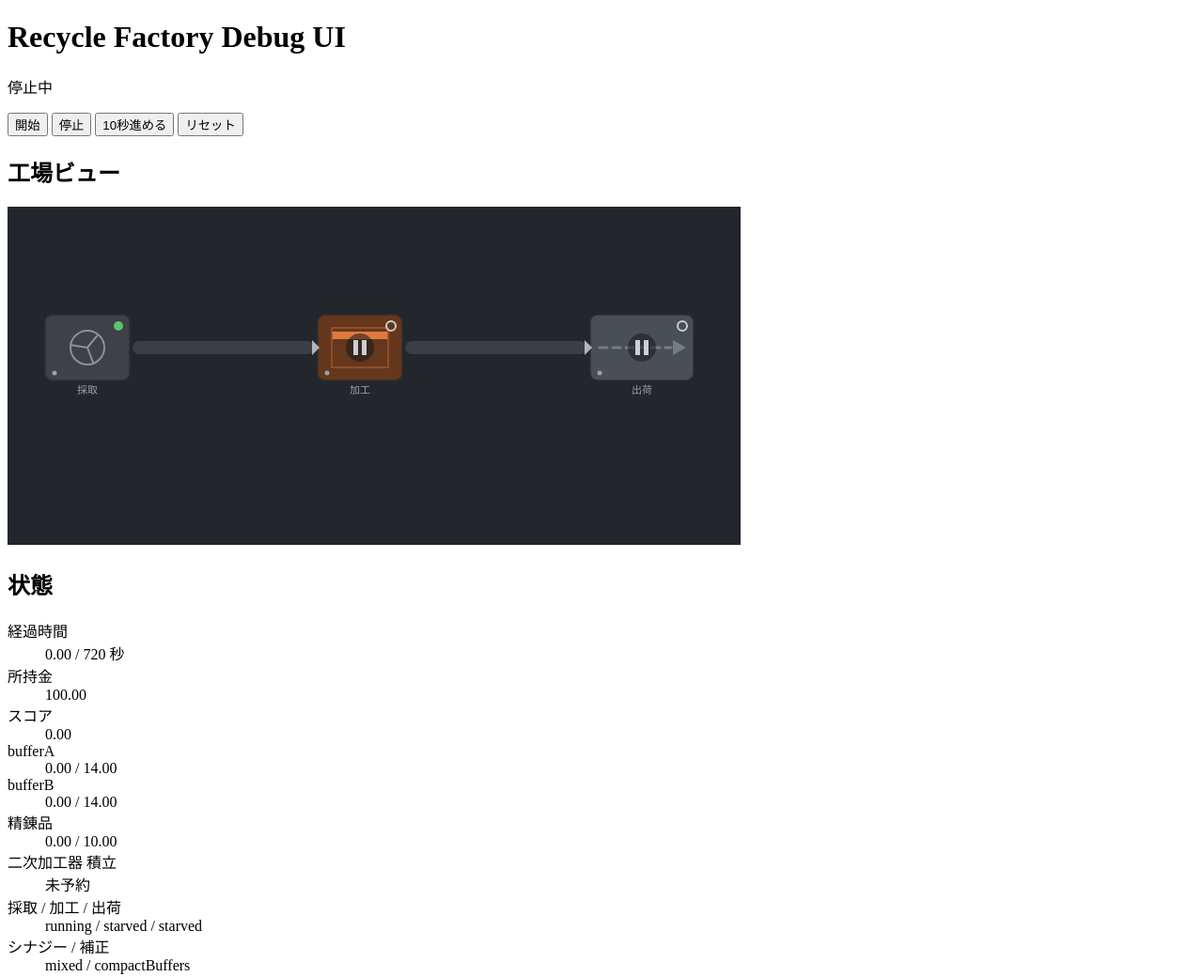
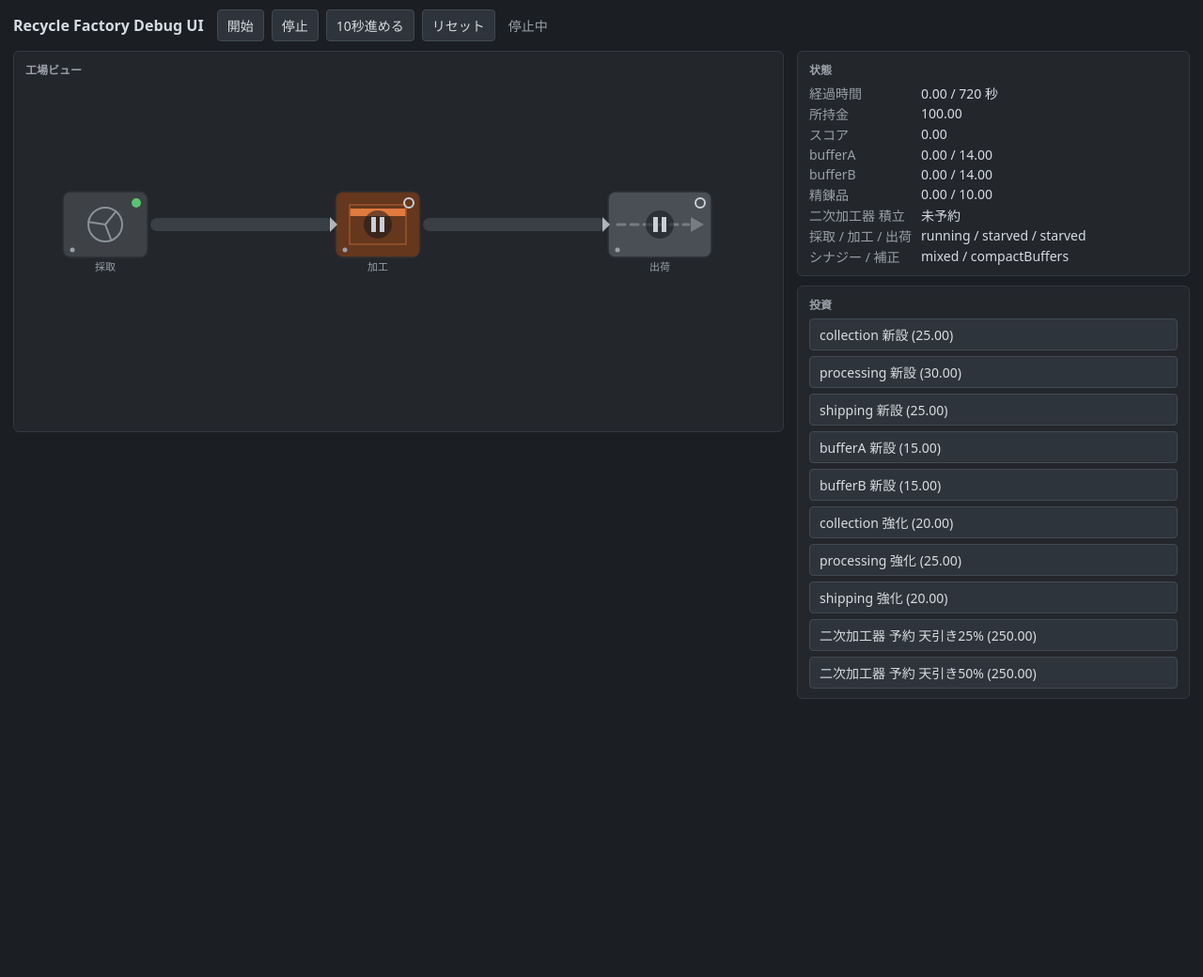
Before and after one commit to tenagazaru0527/recycle-factory, a website: page index.html in a window 1280 px wide. Shown: the top 1040 px of the page at 94% size. After the commit the page ends 800 px from the top, so only its background shows below. Drawn offline with Linux system fonts and the light colour scheme.

Commit message:
#36 Lay out view, status and investments on one screen (#39)
- move the page to a CSS grid: factory canvas on the left, status above the
  investment buttons on the right, so looking then buying stays in one view
- add debug-ui.css (no build step; plain stylesheet linked from index.html)
- investment buttons keep a fixed, state-independent order (no highlighting,
  reordering or colouring by bottleneck)
- narrow windows fall back to a single stacked column

Co-authored-by: Claude Opus 5 <noreply@anthropic.com>

```diff
--- /dev/null
+++ b/debug-ui.css
@@ -0,0 +1,143 @@
+/*
+ * 1画面レイアウト: 工場ビュー・状態・投資をスクロールなしで同時に見せる。
+ *
+ * 投資ボタンの並びはゲーム状態に依存しない固定順とする。律速段に応じた
+ * 強調・並べ替え・色分けは行わない（#35 設計方針2: 「どこが詰まっているか」
+ * までを示し、「どう対処するか」は示さない）。
+ */
+
+* { box-sizing: border-box; }
+
+body {
+  margin: 0;
+  background: #1b1e22;
+  color: #d7dce2;
+  font-family: system-ui, sans-serif;
+  font-size: 14px;
+}
+
+.app {
+  display: grid;
+  gap: 10px 14px;
+  padding: 10px 14px;
+  height: 100vh;
+  grid-template-columns: minmax(0, 820px) minmax(320px, 1fr);
+  grid-template-rows: auto auto minmax(0, 1fr);
+  grid-template-areas:
+    "header header"
+    "view   status"
+    "view   invest";
+}
+
+.app-header { grid-area: header; }
+/* 各パネルは内容の高さに合わせる（空の余白は背景として残す） */
+.panel-view { grid-area: view; align-self: start; }
+.panel-status { grid-area: status; align-self: start; }
+.panel-invest { grid-area: invest; align-self: start; }
+
+.app-header {
+  display: flex;
+  align-items: baseline;
+  gap: 14px;
+  flex-wrap: wrap;
+}
+
+h1 {
+  font-size: 16px;
+  margin: 0;
+  white-space: nowrap;
+}
+
+h2 {
+  font-size: 12px;
+  margin: 0 0 6px;
+  color: #9aa0a8;
+  font-weight: 600;
+}
+
+#message {
+  margin: 0;
+  color: #9aa0a8;
+  min-height: 1.2em;
+}
+
+.panel {
+  background: #23262b;
+  border: 1px solid #333940;
+  border-radius: 6px;
+  padding: 10px 12px;
+  min-height: 0; /* グリッド行内で内容がはみ出さないようにする */
+  overflow: auto;
+}
+
+.controls {
+  display: flex;
+  gap: 8px;
+}
+
+button {
+  background: #2e343b;
+  color: #d7dce2;
+  border: 1px solid #414952;
+  border-radius: 4px;
+  padding: 6px 10px;
+  font: inherit;
+  cursor: pointer;
+}
+
+button:hover { background: #39414a; }
+
+/* 描画座標系(780x360)は変えず、表示サイズだけ等倍で追随させる */
+#factory-canvas {
+  display: block;
+  width: 100%;
+  max-width: 780px;
+  height: auto;
+}
+
+/* 状態: 投資パネルと同じ視野に置き、「見る → 買う」の視線移動を短くする */
+#state {
+  display: grid;
+  grid-template-columns: auto minmax(0, 1fr);
+  gap: 2px 10px;
+  margin: 0;
+}
+
+#state dt {
+  color: #9aa0a8;
+  white-space: nowrap;
+}
+
+#state dd {
+  margin: 0;
+  font-variant-numeric: tabular-nums;
+}
+
+/*
+ * 投資: 固定列のグリッド。ボタンの表示順は DOM 生成順（新設 → 強化 →
+ * 二次加工器）のままで、ゲーム状態によって並べ替えない。
+ */
+#investments {
+  display: grid;
+  grid-template-columns: repeat(auto-fill, minmax(200px, 1fr));
+  gap: 6px;
+}
+
+#investments button { text-align: left; }
+
+/* 幅が狭い場合の縮退: 1カラムの縦積みにする（操作不能にしない） */
+@media (max-width: 900px) {
+  .app {
+    height: auto;
+    min-height: 100vh;
+    grid-template-columns: minmax(0, 1fr);
+    grid-template-rows: auto;
+    grid-template-areas:
+      "header"
+      "view"
+      "status"
+      "invest";
+  }
+
+  .panel { overflow: visible; }
+}
--- a/index.html
+++ b/index.html
@@ -4,30 +4,33 @@
     <meta charset="utf-8">
     <meta name="viewport" content="width=device-width, initial-scale=1">
     <title>Recycle Factory Debug UI</title>
+    <link rel="stylesheet" href="debug-ui.css">
   </head>
   <body>
-    <main>
-      <h1>Recycle Factory Debug UI</h1>
-      <p id="message" role="status"></p>
-      <section>
-        <button type="button" data-action="start">開始</button>
-        <button type="button" data-action="stop">停止</button>
-        <button type="button" data-action="advance">10秒進める</button>
-        <button type="button" data-action="reset">リセット</button>
-      </section>
-      <section>
+    <div class="app">
+      <header class="app-header">
+        <h1>Recycle Factory Debug UI</h1>
+        <div class="controls">
+          <button type="button" data-action="start">開始</button>
+          <button type="button" data-action="stop">停止</button>
+          <button type="button" data-action="advance">10秒進める</button>
+          <button type="button" data-action="reset">リセット</button>
+        </div>
+        <p id="message" role="status"></p>
+      </header>
+      <section class="panel panel-view">
         <h2>工場ビュー</h2>
         <canvas id="factory-canvas" width="780" height="360"></canvas>
       </section>
-      <section>
+      <section class="panel panel-status">
         <h2>状態</h2>
         <dl id="state"></dl>
       </section>
-      <section>
+      <section class="panel panel-invest">
         <h2>投資</h2>
         <div id="investments"></div>
       </section>
-    </main>
+    </div>
     <script src="game-core.js"></script>
     <script src="debug-ui.js"></script>
     <script src="renderer.js"></script>
```
